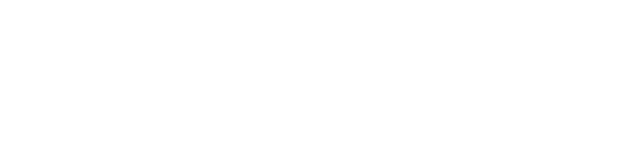
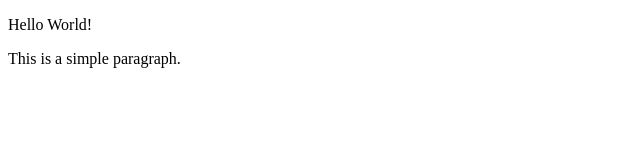
Before and after one commit to MohdAlii07/git-practice, a plain HTML site: page index.html in a window 1280 px wide. Shown: the whole page, without its empty margins (0-640 px from the left). Drawn offline with Linux system fonts and the light colour scheme.

Commit message:
change html file

```diff
--- a/index.html
+++ b/index.html
@@ -6,6 +6,8 @@
     <title>Document</title>
 </head>
 <body>
+    <p>Hello  World!</p>
+    <p>This is a simple paragraph.</p>
 
 </body>
 </html>
```
